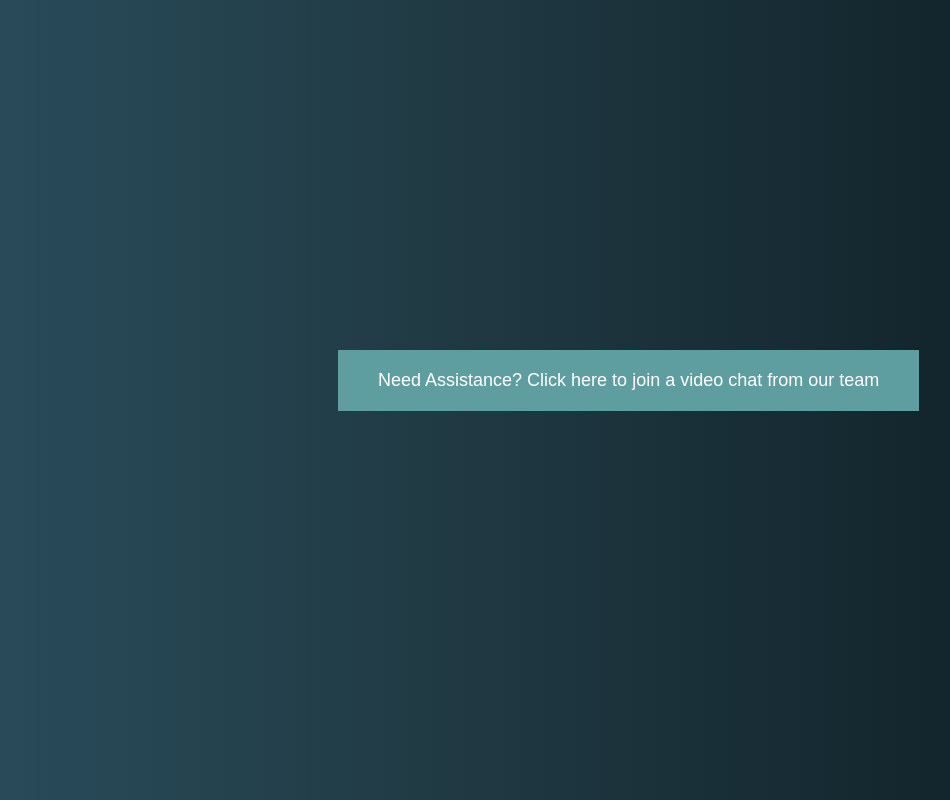
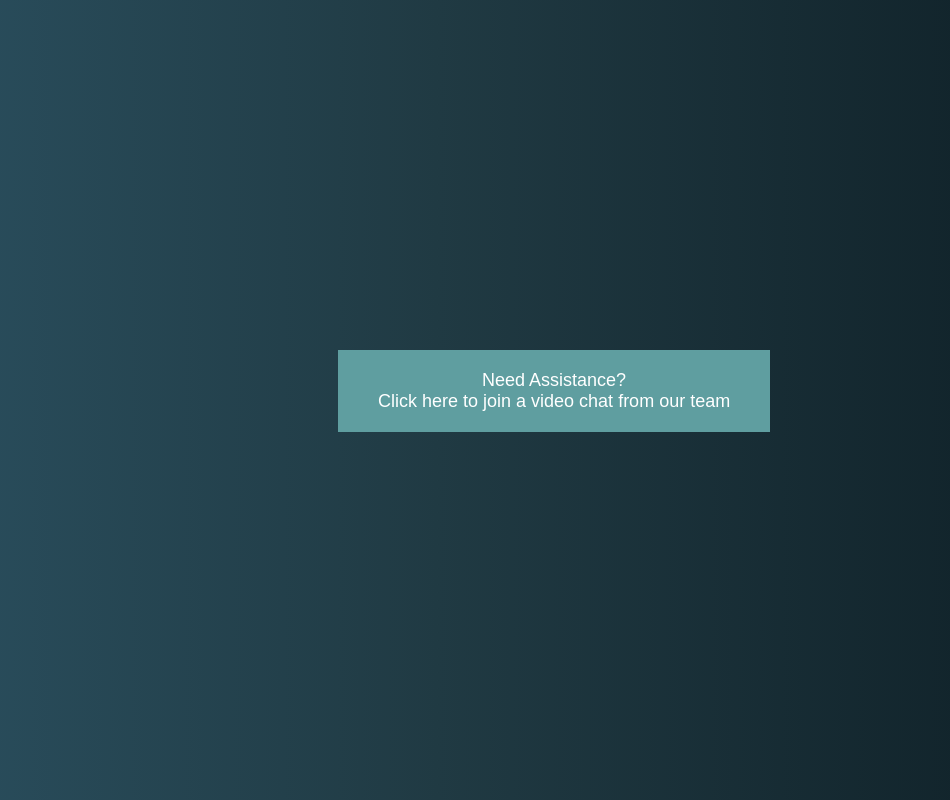
Before and after one commit to PeterAnowai/calgaryCommercial, a plain HTML site: page index.html in a window 1280 px wide. Shown: the whole page, without its empty margins (202-1152 px from the left). Drawn offline with Linux system fonts and the light colour scheme.

Commit message:
Update index.html

```diff
--- a/index.html
+++ b/index.html
@@ -9,7 +9,7 @@
 </head>
 <body>
 
-    <button id="join-btn">Need Assistance? Click here to join a video chat from our team</button>
+    <button id="join-btn">Need Assistance? <br>Click here to join a video chat from our team<br></button>
 
     <div id="stream-wrapper">
         <div id="video-streams"></div>
```
